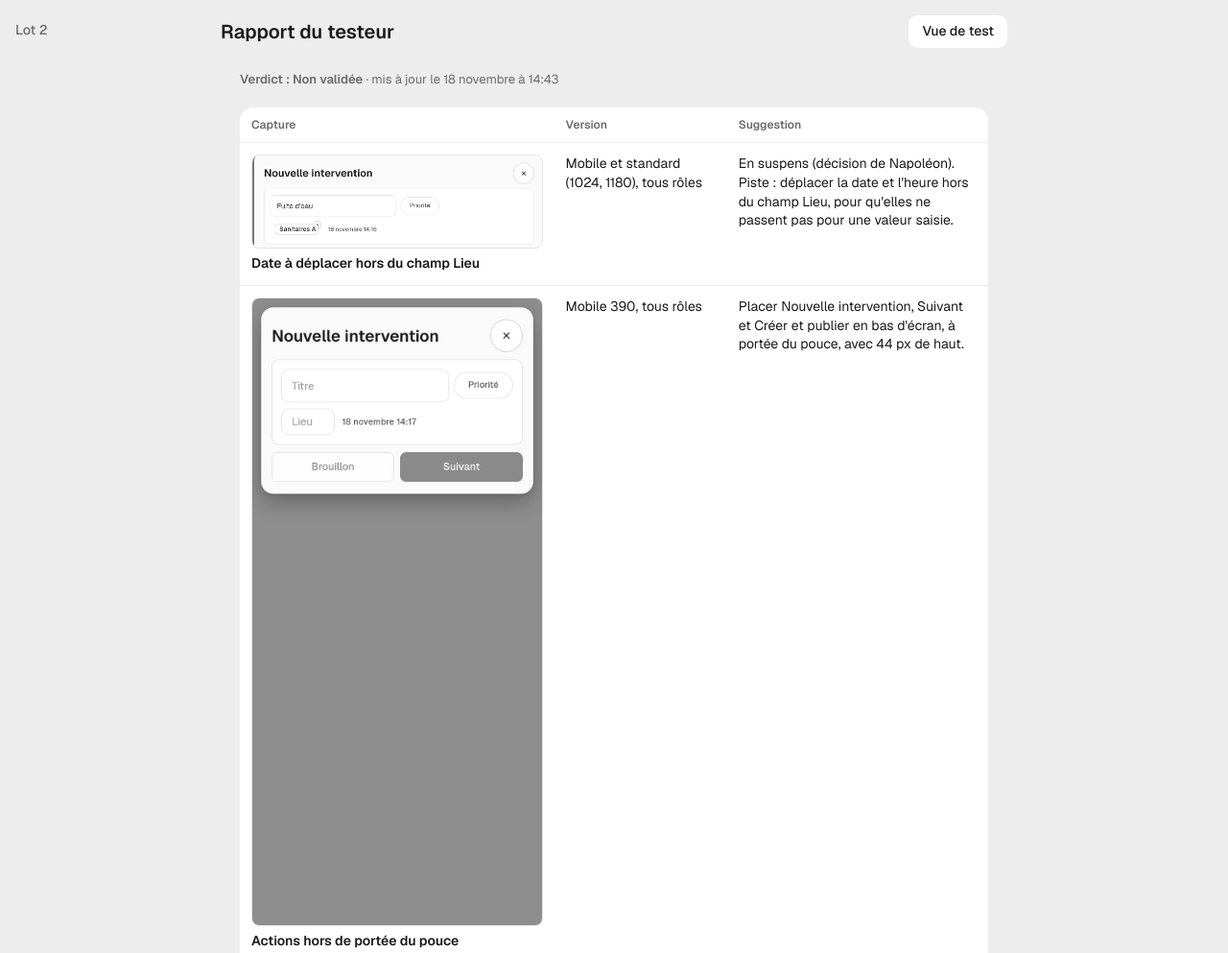
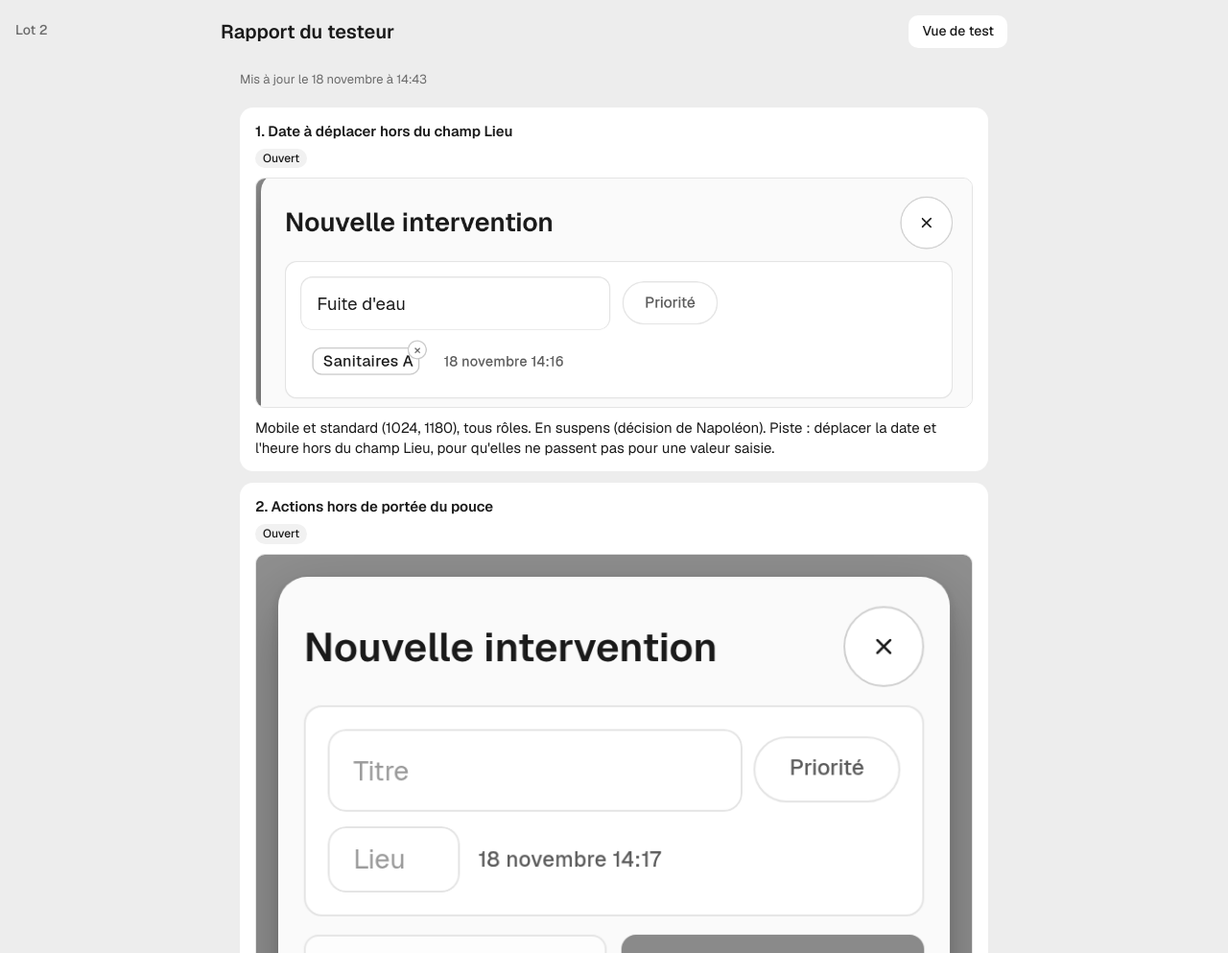
Before and after one commit to NapoleonXXI/labo-test-fonctionnalites, a plain HTML site: page index.html in a window 1280 px wide. Shown: the top 993 px of the page at 96% size. Drawn offline with nearby package versions, Linux system fonts and the light colour scheme.

Commit message:
Revert "Rapport : tableau capture / version / suggestion"
This reverts commit e4c2c7fb3b14aaa606e029ad46228d251fc35cd2.

```diff
--- a/index.html
+++ b/index.html
@@ -26,14 +26,6 @@ h2{font-size:16px;font-weight:600;margin:0}
 .phone iframe{width:390px;height:844px}
 .muted{color:#6B6B6B}
 .maj{font-size:13px}
-.rt{width:100%;border-collapse:separate;border-spacing:0;background:#fff;border-radius:14px;overflow:hidden;font-size:14px}
-.rt th{text-align:left;font-size:12px;font-weight:600;color:#6B6B6B;padding:10px 12px;border-bottom:1px solid #EDEDED}
-.rt td{vertical-align:top;padding:12px;border-bottom:1px solid #EDEDED}
-.rt tr:last-child td{border-bottom:0}
-.rt td:first-child{width:42%}
-.rt img{display:block;max-width:100%;border-radius:8px;border:1px solid #E4E4E4;cursor:zoom-in}
-.rt b{font-weight:600}
-.vd{font-weight:600}
 .cards{display:flex;flex-direction:column;gap:12px}
 .card{background:#fff;border-radius:14px;padding:14px 16px}
 .card h3{font-size:15px;font-weight:600;margin:0 0 8px}
@@ -69,14 +61,17 @@ const G = { bloquant: 'Bloquant', majeur: 'Majeur', mineur: 'Mineur' }, S = { ou
 const fmt = d => { const x = new Date(d); return isNaN(x) ? '' : x.toLocaleString('fr-FR', { day: 'numeric', month: 'long', hour: '2-digit', minute: '2-digit', timeZone: 'Europe/Paris' }); };
 fetch('rapport.json?t=' + Date.now(), { cache: 'no-store' }).then(r => r.json()).then(R => {
   const L = R.constats || [];
-  document.getElementById('maj').innerHTML = (R.verdict ? `<span class="vd">Verdict : ${esc(R.verdict)}</span> · ` : '') + (R.maj ? 'mis à jour le ' + fmt(R.maj) : '');
-  document.getElementById('constats').innerHTML = L.length ? `<table class="rt"><thead><tr><th>Capture</th><th>Version</th><th>Suggestion</th></tr></thead><tbody>${L.map(c => `<tr>
-    <td>${c.capture ? `<img src="${esc(c.capture)}?t=${Date.now()}" alt="${esc(c.titre)}" loading="lazy">` : ''}<div style="margin-top:6px"><b>${esc(c.titre)}</b></div></td>
-    <td>${esc(c.versions || c.vue || '')}</td>
-    <td>${esc(c.suggestion || c.commentaire || '')}</td>
-  </tr>`).join('')}</tbody></table>` : '<p class="muted">Aucun constat pour l\'instant.</p>';
+  document.getElementById('maj').textContent = R.maj ? 'Mis à jour le ' + fmt(R.maj) : '';
+  document.getElementById('constats').innerHTML = L.length ? L.map(c => `<article class="card">
+    ${c.exemple ? '<div class="ex">Exemple (à supprimer)</div>' : ''}
+    <h3>${esc(c.id)}. ${esc(c.titre)}</h3>
+    <div class="bd">${c.vue ? `<span class="b">${esc(V[c.vue] || c.vue)}</span>` : ''}${c.gravite ? `<span class="b g-${esc(c.gravite)}">${esc(G[c.gravite] || c.gravite)}</span>` : ''}${c.statut ? `<span class="b s-${esc(c.statut)}">${esc(S[c.statut] || c.statut)}</span>` : ''}</div>
+    ${c.capture ? `<img src="${esc(c.capture)}?t=${Date.now()}" alt="Capture du constat ${esc(c.id)}" loading="lazy">` : ''}
+    ${c.extrait ? `<pre>${esc(c.extrait)}</pre>` : ''}
+    ${c.commentaire ? `<p class="cm">${esc(c.commentaire)}</p>` : ''}
+  </article>`).join('') : '<p class="muted">Aucun constat pour l\'instant.</p>';
 }).catch(() => { document.getElementById('constats').innerHTML = '<p class="muted">Rapport illisible : vérifier que rapport.json est un JSON valide.</p>'; });
-document.getElementById('constats').addEventListener('click', e => { const i = e.target.closest('.rt img, .card img'); if (!i) return; const o = document.createElement('div'); o.className = 'big'; o.innerHTML = `<img src="${i.src}" alt="">`; o.onclick = () => o.remove(); document.body.append(o); });
+document.getElementById('constats').addEventListener('click', e => { const i = e.target.closest('.card img'); if (!i) return; const o = document.createElement('div'); o.className = 'big'; o.innerHTML = `<img src="${i.src}" alt="">`; o.onclick = () => o.remove(); document.body.append(o); });
 addEventListener('keydown', e => { if (e.key === 'Escape') document.querySelector('.big')?.remove(); });
 </script>
 </body>
```
